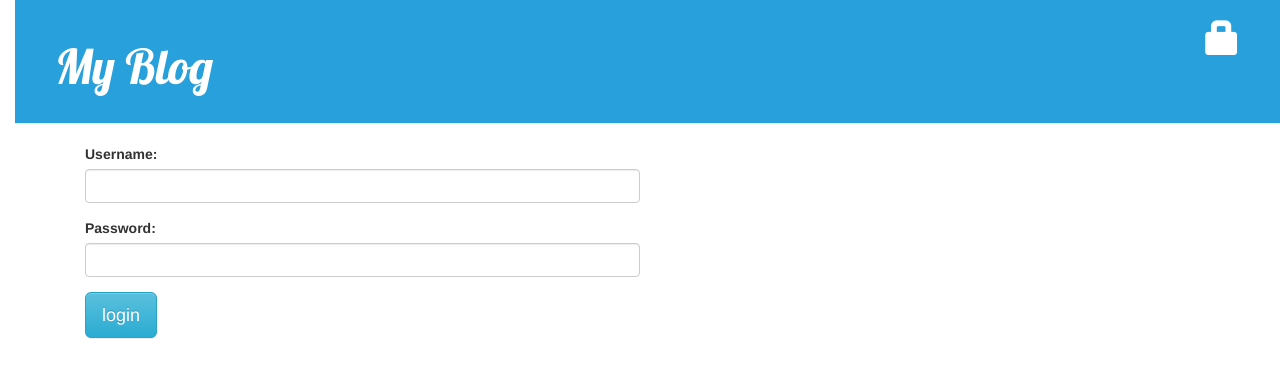
After one commit to rms-sth/rameshblog, a Django app: page /accounts/login in a window 1280 px wide. The commit adds this page. Shown: the top 378 px of the page. Run offline with Django 3.2, Linux system fonts and the light colour scheme; some libraries are stand-ins or nearby versions.

Commit message:
login and logout completed

```diff
--- a/blog/templates/blog/base.html
+++ b/blog/templates/blog/base.html
@@ -4,6 +4,7 @@
     <title>My Blog</title>
     <link rel="stylesheet" href="//maxcdn.bootstrapcdn.com/bootstrap/3.2.0/css/bootstrap.min.css">
     <link rel="stylesheet" href="//maxcdn.bootstrapcdn.com/bootstrap/3.2.0/css/bootstrap-theme.min.css">
+    <!-- <link href="//maxcdn.bootstrapcdn.com/bootstrap/4.1.1/css/bootstrap.min.css" rel="stylesheet" id="bootstrap-css"> -->
     <link rel="stylesheet" href="{% static 'css/blog.css' %}">
     <link href="//fonts.googleapis.com/css?family=Lobster&subset=latin,latin-ext" rel="stylesheet" type="text/css">
 </head>
@@ -11,9 +12,12 @@
     <div class="page-header">
         {% if user.is_authenticated %}
         <a href="{% url 'post_new' %}" class="top-menu"><span class="glyphicon glyphicon-plus"></span></a>
+        <a href="{% url 'post_draft_list' %}" class="top-menu"><span class="glyphicon glyphicon-edit"></span></a>
+        <p class="top-menu" style="font-family: Lobster; font-size: 30px;">Hello, [{{ user.username }}] <small>(<a href="{% url 'logout' %}">Log out</a>)</small></p>
+        {% else %}
+        <a href="{% url 'login' %}" class="top-menu"><span class="glyphicon glyphicon-lock"></span></a>
         {% endif %}
-            <h1><a href="/" >My Blog</a></h1>
-
+        <h1><a href="/">My Blog</a></h1>
     </div>
     <div class="content container">
         <div class="row">
--- a/blog/templates/blog/post_detail.html
+++ b/blog/templates/blog/post_detail.html
@@ -6,11 +6,14 @@
 	<div class="date">
 		{{ post.published_date }}
 	</div>
+	{% else %}
+	<a class="btn btn-default" href="{% url 'post_publish' pk=post.pk %}">Publish</a>
 	{% endif %}
 	<h1>{{ post.title }}</h1>
 	{% if user.is_authenticated %}
 	<a class="btn btn-default" href="{% url 'post_edit' pk=post.pk %}"><span class="glyphicon glyphicon-pencil"></span></a>
+	<a class="btn btn-default" href="{% url 'post_remove' pk=post.pk %}"><span class="glyphicon glyphicon-remove"></span></a>
 	{% endif %}
-		<p align="justify">{{ post.text|linebreaksbr }}</p>
+	<p align="justify">{{ post.text|linebreaksbr }}</p>
 </div>
 {% endblock %}
--- a/blog/templates/blog/post_list.html
+++ b/blog/templates/blog/post_list.html
@@ -3,9 +3,13 @@
 {% block content %}
 {% for post in posts %}
 <div class="post">
+	{% if post.published_date %}
 	<div class="date">
-		<p>published: {{ post.published_date }}</p>
+		{{ post.published_date }}
 	</div>
+	{% else %}
+	<a class="btn btn-default" href="{% url 'post_publish' pk=post.pk %}">Publish</a>
+	{% endif %}
 	<h1><a href="{% url 'post_detail' pk=post.pk %}">{{ post.title }}</a></h1>
 	<p align="justify">{{ post.text|linebreaksbr|truncatechars:300 }}</p>
 </div>
--- /dev/null
+++ b/blog/templates/registration/login.html
@@ -0,0 +1,33 @@
+{% extends "blog/base.html" %}
+
+{% block content %}
+{% if form.errors %}
+<p style="color: red; font-size: 20px;">Your username and password didn't match. Please try again.</p>
+{% endif %}
+
+<form method="post" action="{% url 'login' %}">
+    {% csrf_token %}
+
+    <div class="container">
+        <div id="login-row" class="row justify-content-center align-items-center">
+            <div id="login-column" class="col-md-6">
+                <div class="box">
+                    <div class="form-group">
+                        <label for="username" class="text-white">Username:</label><br>
+                        <input type="text" name="username" id="username" class="form-control">
+                    </div>
+                    <div class="form-group">
+                        <label for="password" class="text-white">Password:</label><br>
+                        <input type="password" name="password" id="password" class="form-control">
+                    </div>
+                    <div class="form-group">
+                        <input type="submit" name="login" class="btn btn-info btn-lg" value="login">
+                        <input type="hidden" name="next" value="{{ next }}" />
+                    </div>
+                </div>
+            </div>
+        </div>
+    </div>
+
+</form>
+{% endblock %}
--- a/blog/urls.py
+++ b/blog/urls.py
@@ -6,4 +6,7 @@ path('', views.post_list, name='post_list'),
 path('post/<int:pk>/', views.post_detail, name='post_detail'),
 path('post/new/', views.post_new, name='post_new'),
 path('post/<int:pk>', views.post_edit, name='post_edit'),
+path('drafts', views.post_draft_list, name='post_draft_list'),
+path('post/<int:pk>/publish/', views.post_publish, name='post_publish'),
+path('post/<int:pk>/remove/', views.post_remove, name='post_remove'),
 ]
--- a/mysite/settings.py
+++ b/mysite/settings.py
@@ -11,7 +11,11 @@ For the full list of settings and their values, see
 https://docs.djangoproject.com/en/2.0/ref/settings/
 """
 
+LOGIN_REDIRECT_URL = '/'
+
 import os
+
+
 
 # Build paths inside the project like this: os.path.join(BASE_DIR, ...)
 BASE_DIR = os.path.dirname(os.path.dirname(os.path.abspath(__file__)))
--- a/mysite/urls.py
+++ b/mysite/urls.py
@@ -15,8 +15,11 @@ Including another URLconf
 """
 from django.contrib import admin
 from django.urls import path, include
+from django.contrib.auth import views
 
 urlpatterns = [
     path('admin/', admin.site.urls),
     path('', include('blog.urls')),
+    path('accounts/login', views.login, name='login'),
+    path('accounts/logout', views.logout, name='logout', kwargs={'next_page':'/'}),
 ]
```
Also changed, not shown: blog/templates/blog/post_draft_list.html (added, +11 -0 lines), blog/views.py (+22 -2 lines), blog/static/css/blog.css (line endings or trailing spaces), db.sqlite3. Lines whose indentation alone changed are shown as unchanged.
